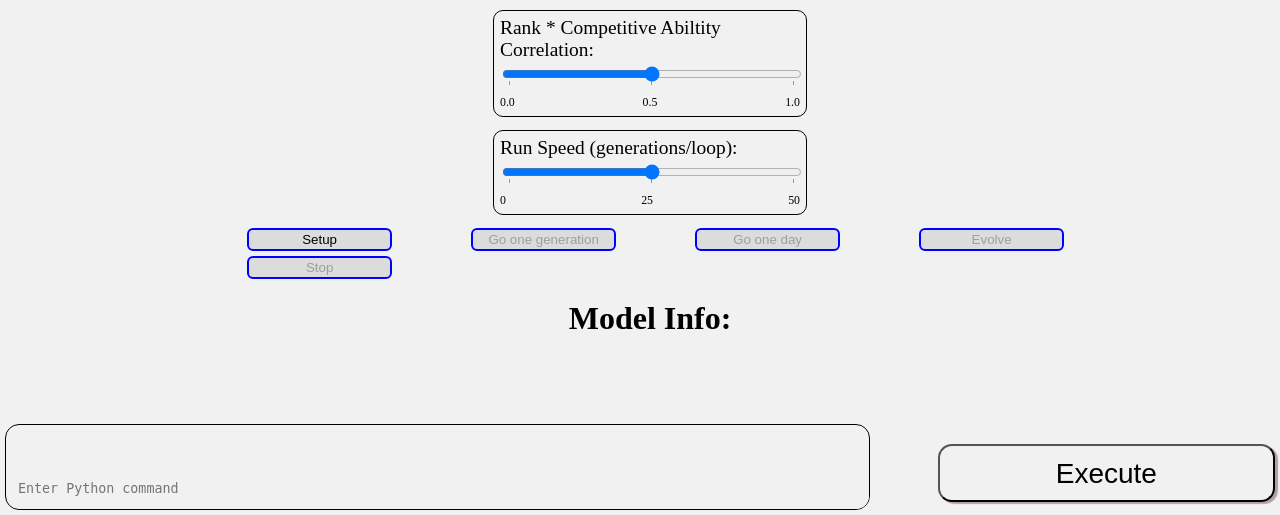
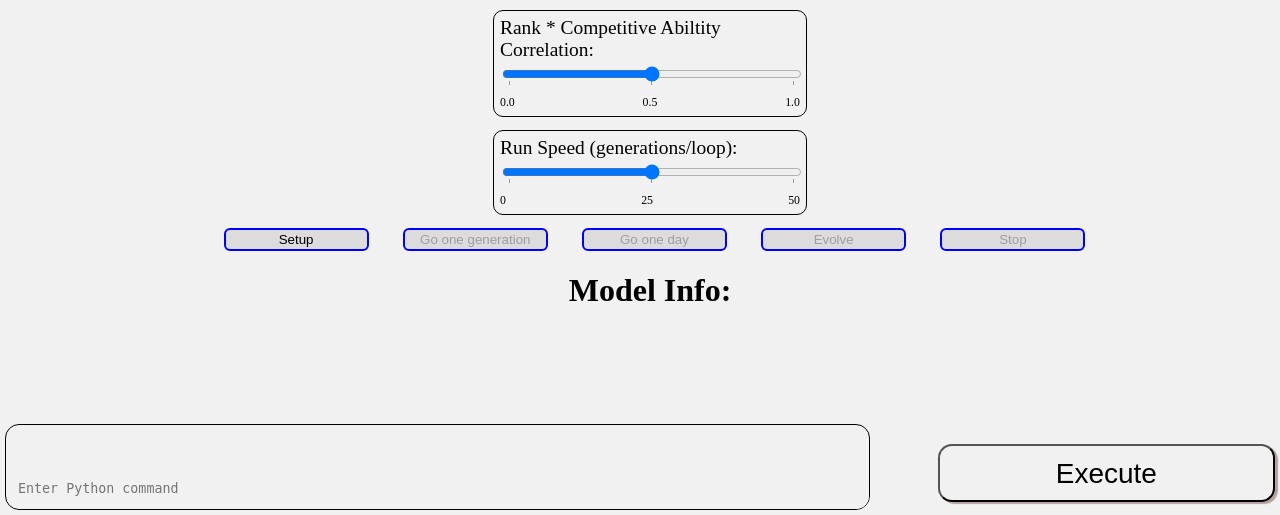
Before and after one commit to kevinrosenfield/FertilitySignalsABM, a Flask app: page / in a window 1280 px wide. Shown: the part 285-800 px from the top of the page. Run offline with Flask 2, Linux system fonts and the light colour scheme.

Commit message:
button overflow max

```diff
--- a/static/styles.css
+++ b/static/styles.css
@@ -123,7 +123,7 @@ input[type="text" i] {
 
 .button-container {
   display: grid;
-  grid-template-columns: repeat(auto-fit, minmax(199px, 1fr));
+  grid-template-columns: repeat(auto-fit, minmax(146px, 1fr));
   grid-row-gap: 5px;
   min-width: 117px;
   width: 70%;
```
